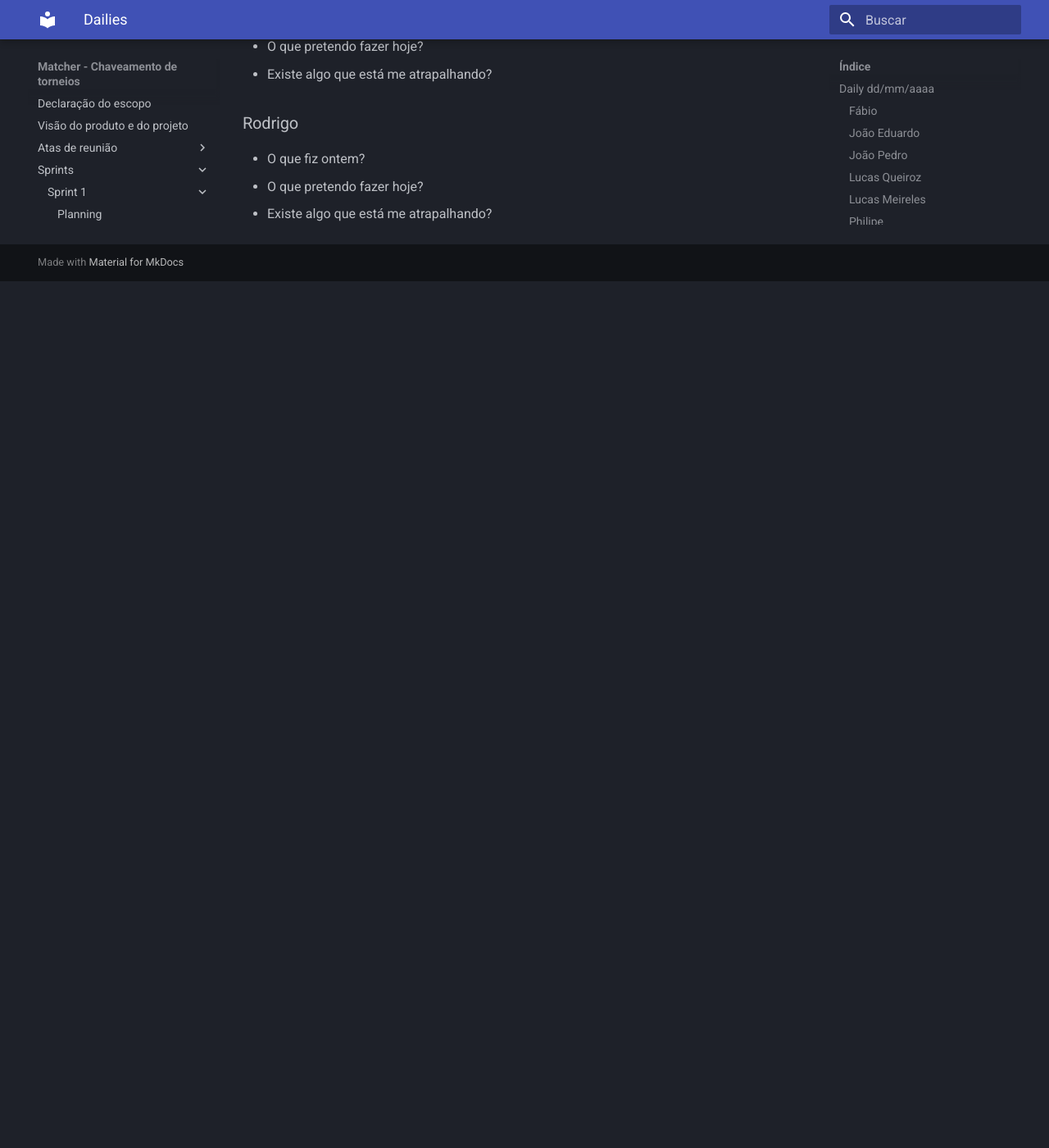
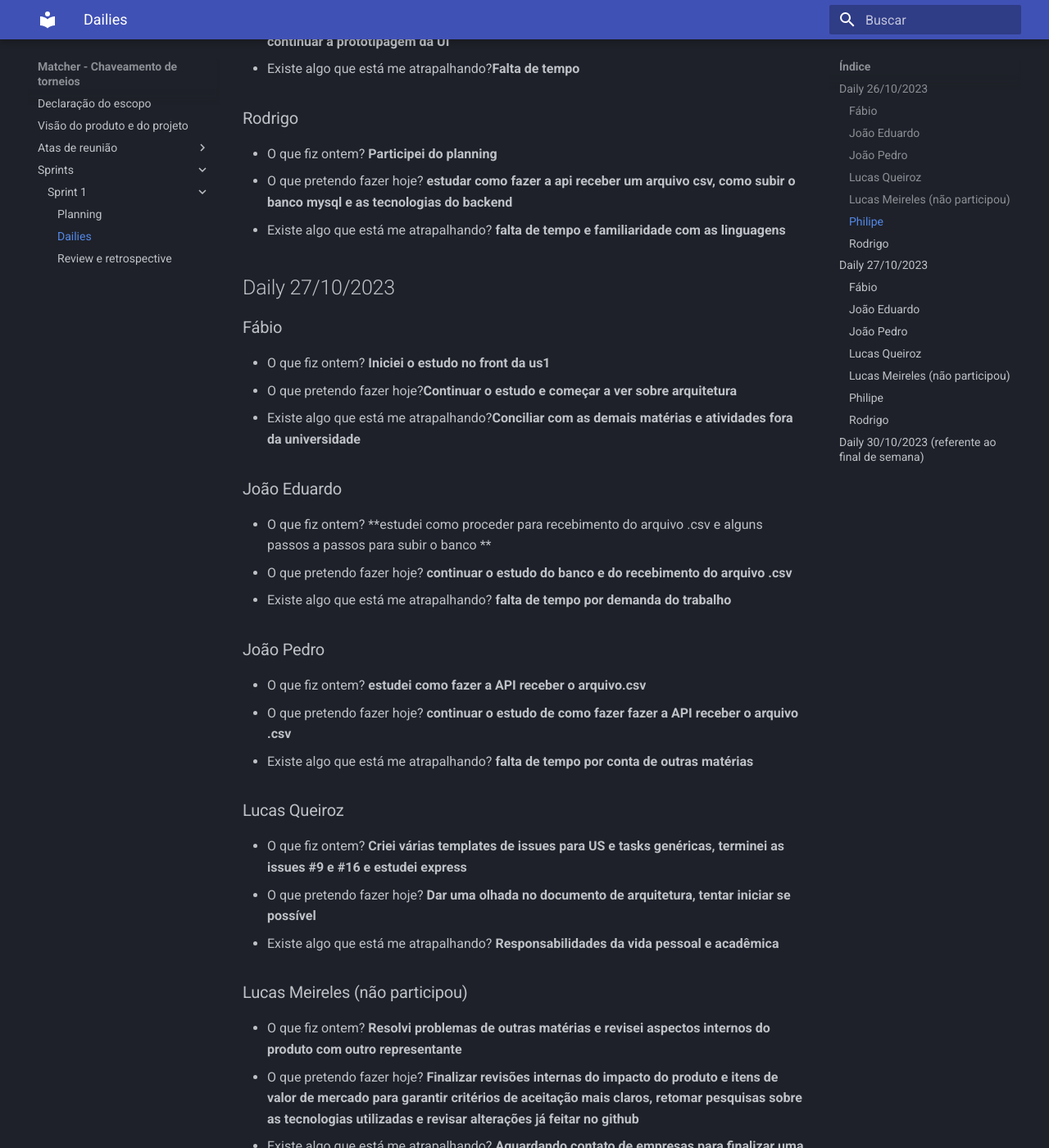
Before and after one commit to FGA0138-MDS-Ajax/2023-2-SIRIUS, an MkDocs documentation site: the page built from docs/sprints/sprint-1/s1-dailies.md, in a window 1280 px wide and 1400 px high, scrolled down 1120 px. Shown: the whole window at 82% size. Built offline with MkDocs 1.6.1 and Material for MkDocs 9.7.7, drawn with Linux system fonts in a browser that asks for light colours; before the commit the page ends 1463 px from its top, so only the background shows below that; some of the changed text lies outside the part shown.

Commit message:
Preenchimento das dailies realizadas durante a sprint
Da próxima vez, é melhor fazer isso gradualmente ao invés de uma vez só

```diff
--- a/docs/sprints/sprint-1/s1-dailies.md
+++ b/docs/sprints/sprint-1/s1-dailies.md
@@ -1,35 +1,83 @@
-## Daily dd/mm/aaaa
+## Daily 26/10/2023
 ### Fábio
-- O que fiz ontem?
-- O que pretendo fazer hoje?
-- Existe algo que está me atrapalhando?
+- O que fiz ontem? **Participei do planning**
+- O que pretendo fazer hoje?**Começar o estudo da us1**
+- Existe algo que está me atrapalhando?**Organização com as demais matérias**
 
 ### João Eduardo
-- O que fiz ontem?
-- O que pretendo fazer hoje?
-- Existe algo que está me atrapalhando?
+- O que fiz ontem? **Participei no planning**
+- O que pretendo fazer hoje? **Estudar sobre como subir um banco mysql para uso e tentar fazer o código para recebimento do arquivo csv**
+- Existe algo que está me atrapalhando? **Falta de familiaridade com as tecnologias escolhidas**
 
 ### João Pedro
-- O que fiz ontem?
-- O que pretendo fazer hoje?
-- Existe algo que está me atrapalhando?
+- O que fiz ontem? **Participei do planning**
+- O que pretendo fazer hoje? **Estudar como fazer a api receber o arquivo csv**
+- Existe algo que está me atrapalhando? **falta de tempo devido à demandas acadêmicas**
 
 ### Lucas Queiroz
-- O que fiz ontem?
-- O que pretendo fazer hoje?
-- Existe algo que está me atrapalhando?
+- O que fiz ontem? **Participei no planning**
+- O que pretendo fazer hoje? **Criar template  de issues para US, estudar o express, tentar subir container docker com dependências do backend**
+- Existe algo que está me atrapalhando? **Responsabilidades da vida pessoal**
 
-### Lucas Meireles
-- O que fiz ontem?
-- O que pretendo fazer hoje?
-- Existe algo que está me atrapalhando?
+### Lucas Meireles (não participou)
+### Philipe
+- O que fiz ontem? **Comecei o processo de prototipagem da UI**
+- O que pretendo fazer hoje? **Trabalhar na padronização dos ambientes(dev, homolog, prod) e continuar a prototipagem da UI**
+- Existe algo que está me atrapalhando?**Falta de tempo**
+
+### Rodrigo
+- O que fiz ontem? **Participei do planning**
+- O que pretendo fazer hoje? **estudar como fazer a api receber um arquivo csv, como subir o banco mysql e as tecnologias do backend**
+- Existe algo que está me atrapalhando? **falta de tempo e familiaridade com as linguagens**
+
+
+
+## Daily 27/10/2023
+
+### Fábio
+
+- O que fiz ontem? **Iniciei o estudo no front da us1**
+- O que pretendo fazer hoje?**Continuar o estudo e começar a ver sobre arquitetura**
+- Existe algo que está me atrapalhando?**Conciliar com as demais matérias e atividades fora da universidade**
+
+### João Eduardo
+
+- O que fiz ontem? **estudei como proceder para recebimento do arquivo .csv e alguns passos a passos para subir o banco **
+- O que pretendo fazer hoje? **continuar o estudo do banco e do recebimento do arquivo .csv**
+- Existe algo que está me atrapalhando? **falta de tempo por demanda do trabalho**
+
+### João Pedro
+
+- O que fiz ontem? **estudei como fazer a API receber o arquivo.csv**
+- O que pretendo fazer hoje? **continuar o estudo de como fazer fazer a API receber o arquivo .csv**
+- Existe algo que está me atrapalhando? **falta de tempo por conta de outras matérias**
+
+### Lucas Queiroz
+
+- O que fiz ontem? **Criei várias templates de issues para US e tasks genéricas, terminei as issues #9 e #16 e estudei express**
+- O que pretendo fazer hoje? **Dar uma olhada no documento de arquitetura, tentar iniciar se possível**
+- Existe algo que está me atrapalhando? **Responsabilidades da vida pessoal e acadêmica**
+
+### Lucas Meireles (não participou)
+
+- O que fiz ontem? **Resolvi problemas de outras matérias e revisei aspectos internos do produto com outro representante**
+- O que pretendo fazer hoje? **Finalizar revisões internas do impacto do produto e itens de valor de mercado para garantir critérios de aceitação mais claros,  retomar pesquisas sobre as tecnologias utilizadas e revisar alterações já feitar no github**
+- Existe algo que está me atrapalhando? **Aguardando contato de empresas para finalizar uma pendência que vem desde segunda**
 
 ### Philipe
-- O que fiz ontem?
-- O que pretendo fazer hoje?
-- Existe algo que está me atrapalhando?
+
+- O que fiz ontem? **Ontem foi corrido, não consegui resolver nada, até então**
+- O que pretendo fazer hoje? **Subir as containerizações para liberar os ambientes, organizar o quadro kanban e avançar com a prototipagem de UI**
+- Existe algo que está me atrapalhando?**Exigência técnica de criação do Projeto para andarmos com o quadro Kanban ligado juntamento com as issues e todo o repositório**
 
 ### Rodrigo
-- O que fiz ontem?
-- O que pretendo fazer hoje?
-- Existe algo que está me atrapalhando?
+
+- O que fiz ontem? **estudei um pouco o NodeJS**
+- O que pretendo fazer hoje? **continuar o estudo do NodeJS, se der tempo começar a estudar como fazer fazer a API receber o arquivo.csv**
+- Existe algo que está me atrapalhando? **falta de tempo por conta de outras matérias**
+
+
+
+
+
+## Daily 30/10/2023 (referente ao final de semana)
```
